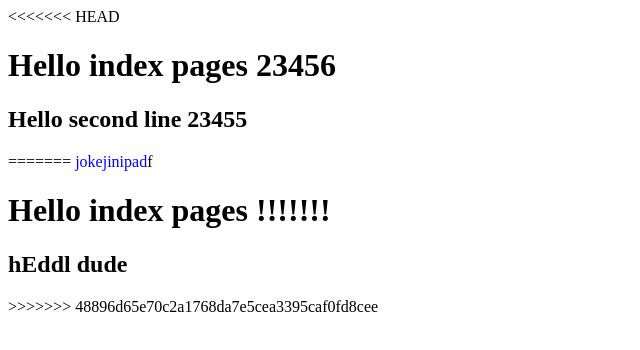
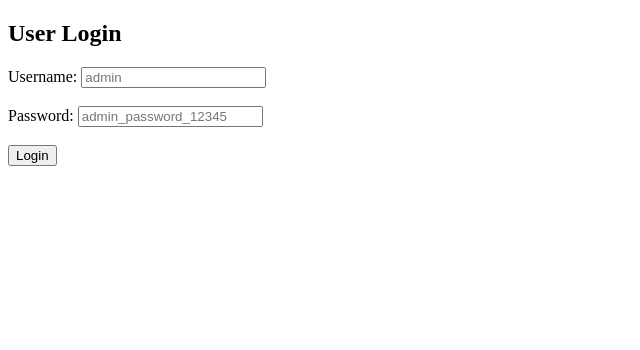
Before and after one commit to jokejin/tdemo01, a plain HTML site: page docs/index.html in a window 1280 px wide. Shown: the whole page, without its empty margins (0-640 px from the left). Drawn offline with Linux system fonts and the light colour scheme.

Commit message:
add new insecurity in index.html

```diff
--- a/docs/index.html
+++ b/docs/index.html
@@ -1,15 +1,36 @@
-<html>
+<!DOCTYPE html>
+<html lang="en">
 <head>
-<title>Index pages</title>
+    <meta charset="UTF-8">
+    <title>Login Page</title>
 </head>
 <body>
-<<<<<<< HEAD
-<h1>Hello index pages 23456</h1>
-<h2>Hello second line 23455</h3>
-=======
-<font color="blue">jokejinipad</font>f
-<h1>Hello index pages !!!!!!!</h1>
-<h2>hEddl dude </h2>
->>>>>>> 48896d65e70c2a1768da7e5cea3395caf0fd8cee
+
+    <h2>User Login</h2>
+
+    <form action="/login" method="POST">
+        <div>
+            <label for="username">Username:</label>
+            <input type="text" id="username" name="username" placeholder="admin">
+        </div>
+        <br>
+        <div>
+            <label for="password">Password:</label>
+            <!-- Hardcoded secret in placeholder -->
+            <input type="password" id="password" name="password" placeholder="admin_password_12345">
+        </div>
+        <br>
+        <button type="submit">Login</button>
+    </form>
+
+    <!-- INSECURE JAVASCRIPT & HARCODED SECRETS -->
+    <script>
+        // Insecure API keys and hardcoded secret strings for Gitleaks testing
+        const API_SECRET_KEY = "api_key_secret_1234567890abcdef1234567890abcdef";
+        const ADMIN_DB_PASSWORD = "P@ssw0rd123456!";
+
+        console.log("Debug mode active");
+    </script>
+
 </body>
 </html>
```
